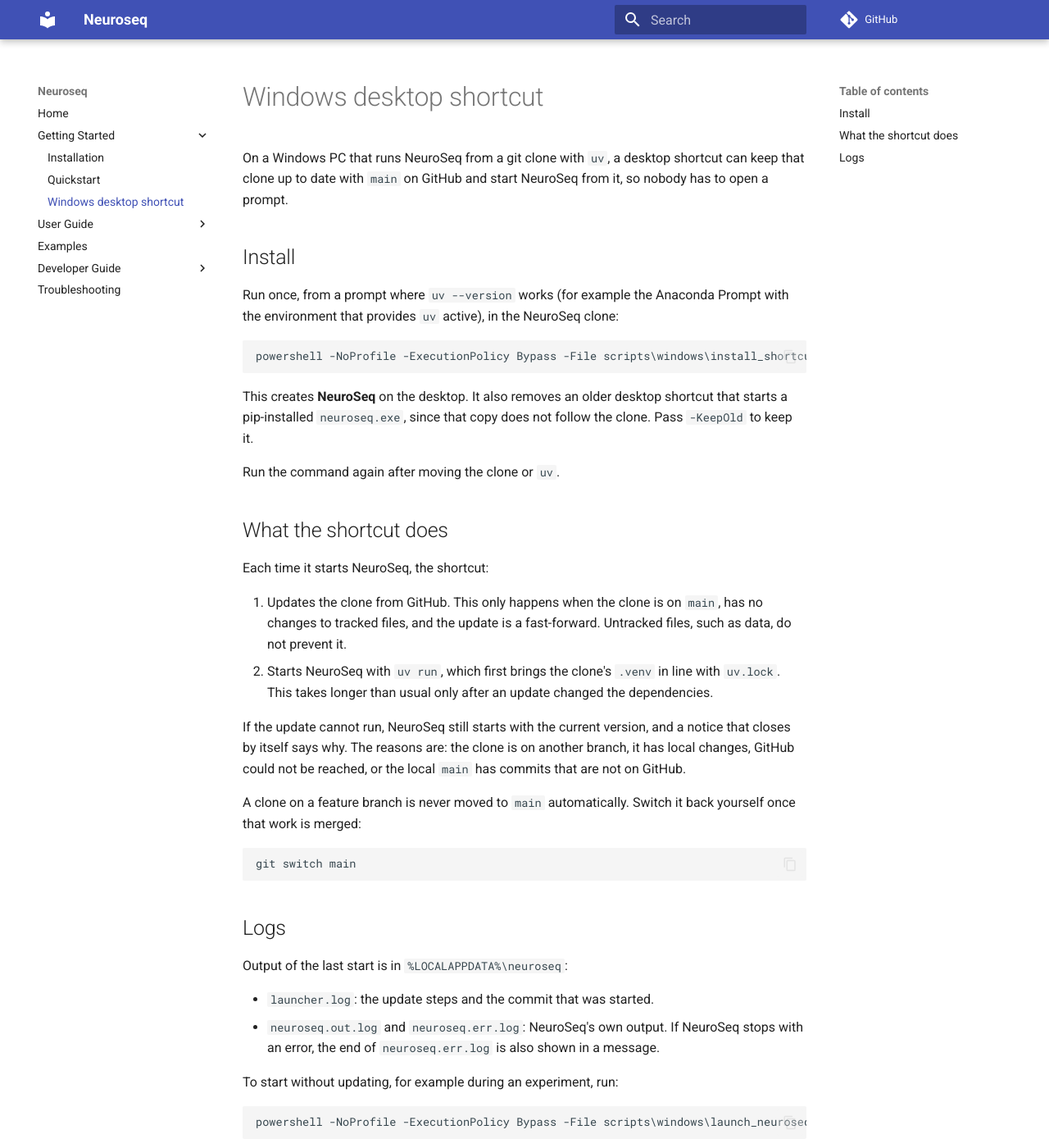
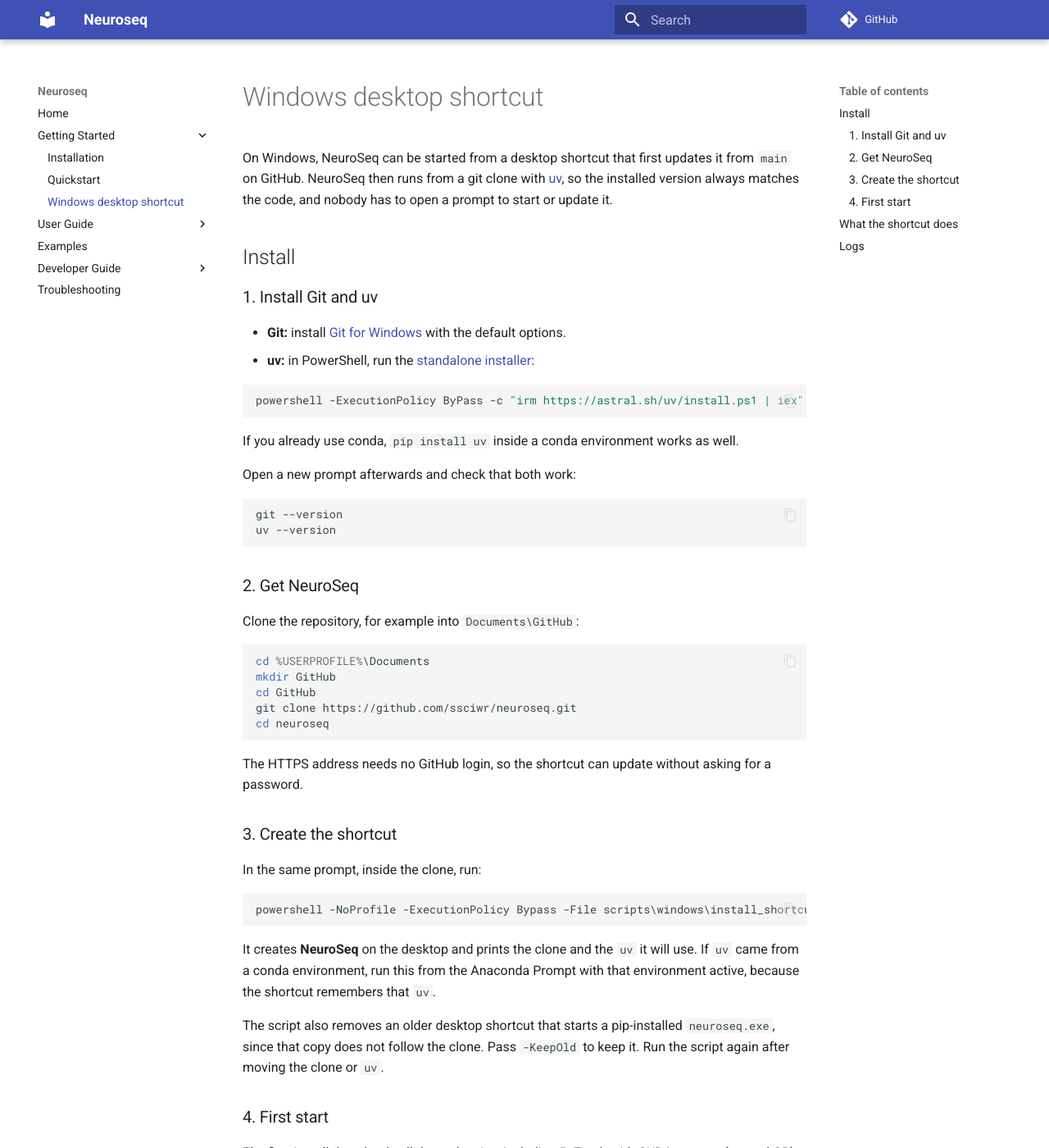
Before and after one commit to neuroseq/neuroseq, an MkDocs documentation site: the page built from docs/getting_started/windows_shortcut.md, in a window 1280 px wide and 1400 px high. Shown: the whole window at 82% size. Built offline with MkDocs 1.6.1 and Material for MkDocs 9.7.7, drawn with Linux system fonts in a browser that asks for light colours; comment, search, counter and statistics services are not loaded; some of the changed text lies outside the part shown.

Commit message:
Document installing the Windows desktop shortcut on a new PC
Walk through Git and uv, cloning over HTTPS, creating the shortcut and a
first 'uv sync' in the prompt, so the multi-GB first install shows its
progress. Link the page from Installation.

Co-Authored-By: Claude Opus 5.5 <noreply@anthropic.com>

````diff
--- a/docs/getting_started/windows_shortcut.md
+++ b/docs/getting_started/windows_shortcut.md
@@ -1,23 +1,77 @@
 # Windows desktop shortcut
 
-On a Windows PC that runs NeuroSeq from a git clone with `uv`, a desktop
-shortcut can keep that clone up to date with `main` on GitHub and start
-NeuroSeq from it, so nobody has to open a prompt.
+On Windows, NeuroSeq can be started from a desktop shortcut that first updates
+it from `main` on GitHub. NeuroSeq then runs from a git clone with
+[uv](https://docs.astral.sh/uv/), so the installed version always matches the
+code, and nobody has to open a prompt to start or update it.
 
 ## Install
 
-Run once, from a prompt where `uv --version` works (for example the Anaconda
-Prompt with the environment that provides `uv` active), in the NeuroSeq clone:
+### 1. Install Git and uv
+
+- **Git:** install [Git for Windows](https://git-scm.com/download/win) with
+  the default options.
+- **uv:** in PowerShell, run the
+  [standalone installer](https://docs.astral.sh/uv/getting-started/installation/#standalone-installer):
+
+  ```powershell
+  powershell -ExecutionPolicy ByPass -c "irm https://astral.sh/uv/install.ps1 | iex"
+  ```
+
+  If you already use conda, `pip install uv` inside a conda environment works
+  as well.
+
+Open a new prompt afterwards and check that both work:
+
+```bat
+git --version
+uv --version
+```
+
+### 2. Get NeuroSeq
+
+Clone the repository, for example into `Documents\GitHub`:
+
+```bat
+cd %USERPROFILE%\Documents
+mkdir GitHub
+cd GitHub
+git clone https://github.com/ssciwr/neuroseq.git
+cd neuroseq
+```
+
+The HTTPS address needs no GitHub login, so the shortcut can update without
+asking for a password.
+
+### 3. Create the shortcut
+
+In the same prompt, inside the clone, run:
 
 ```bat
 powershell -NoProfile -ExecutionPolicy Bypass -File scripts\windows\install_shortcut.ps1
 ```
 
-This creates **NeuroSeq** on the desktop. It also removes an older desktop
-shortcut that starts a pip-installed `neuroseq.exe`, since that copy does not
-follow the clone. Pass `-KeepOld` to keep it.
+It creates **NeuroSeq** on the desktop and prints the clone and the `uv` it
+will use. If `uv` came from a conda environment, run this from the Anaconda
+Prompt with that environment active, because the shortcut remembers that `uv`.
 
-Run the command again after moving the clone or `uv`.
+The script also removes an older desktop shortcut that starts a pip-installed
+`neuroseq.exe`, since that copy does not follow the clone. Pass `-KeepOld` to
+keep it. Run the script again after moving the clone or `uv`.
+
+### 4. First start
+
+The first install downloads all dependencies, including PyTorch with CUDA
+support (several GB), which can take many minutes. Run it once in the same
+prompt so you can follow its progress:
+
+```bat
+uv sync
+```
+
+Then double-click **NeuroSeq**. Later starts are quick, unless an update
+changed the dependencies; the shortcut shows no progress while it installs
+them, so give it time instead of starting it again.
 
 ## What the shortcut does
 
````
Also changed, not shown: docs/getting_started/installation.md (+6 -0 lines).
